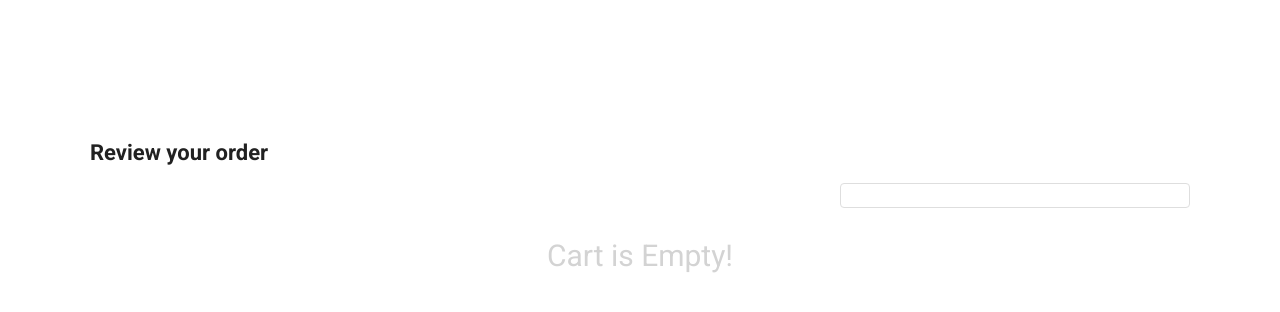
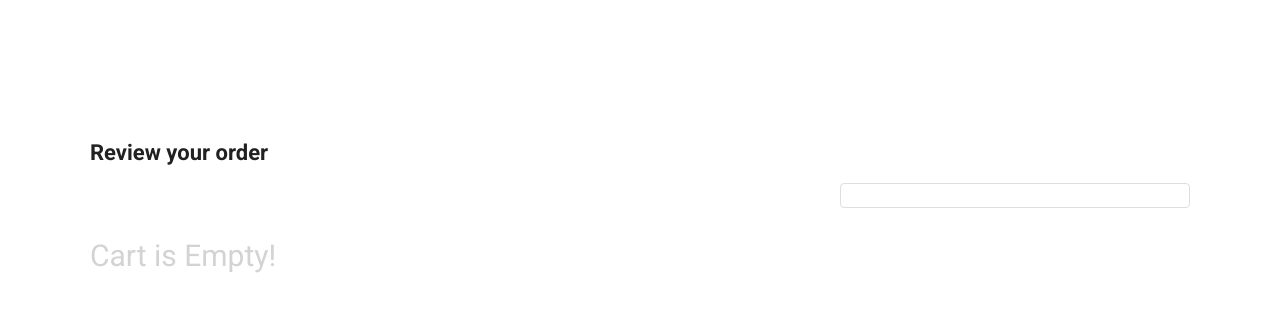
Before and after one commit to josephsf3/Amazon-Copy, a plain HTML site: page checkout.html in a window 1280 px wide. Drawn offline with Linux system fonts and the light colour scheme.

Commit message:
small changes

```diff
--- a/styles/pages/checkout/checkout.css
+++ b/styles/pages/checkout/checkout.css
@@ -215,7 +215,7 @@
 }
 .js-empty-cart {
   font-size: 30px;
-  text-align: center;
-  padding: 30px;
+  text-align:justify;
+  padding-top: 30px;
   color: lightgray;
 }
```
